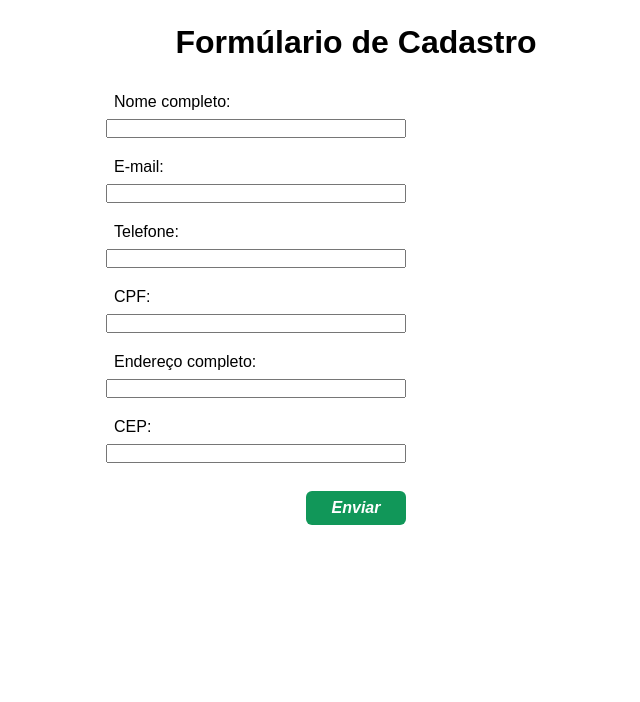
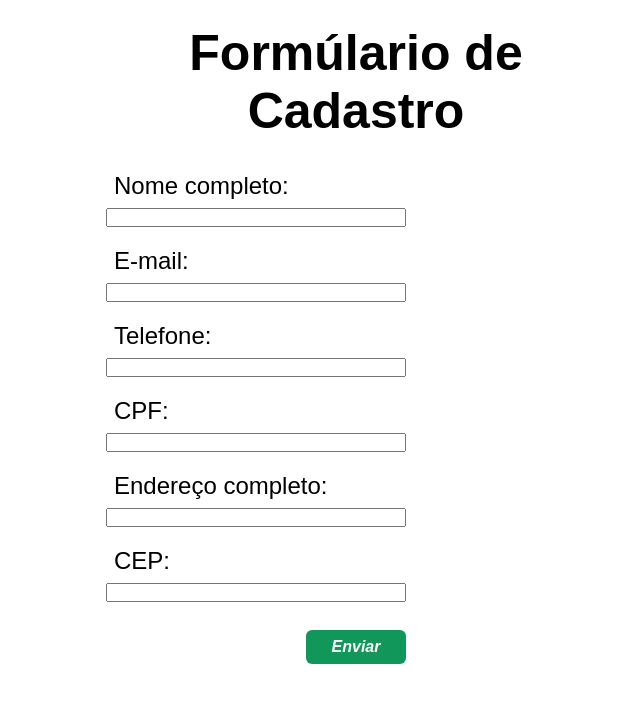
Before and after one commit to Igormurta7/curso_ebac_frontend, a plain HTML site: page index.html in a window 1280 px wide. Shown: the whole page, without its empty margins (284-924 px from the left). Drawn offline with nearby package versions, Linux system fonts and the light colour scheme.

Commit message:
Add files via upload

```diff
--- a/main.css
+++ b/main.css
@@ -8,6 +8,7 @@
 h1 {
   margin: 24px;
   text-align: center;
+  font-size: 50px;
 }
 
 .container {
@@ -24,6 +25,7 @@ form {
 .form-campo label {
   display: inline-block;
   margin: 8px;
+  font-size: 24px;
 }
 
 .form-campo input {
```
